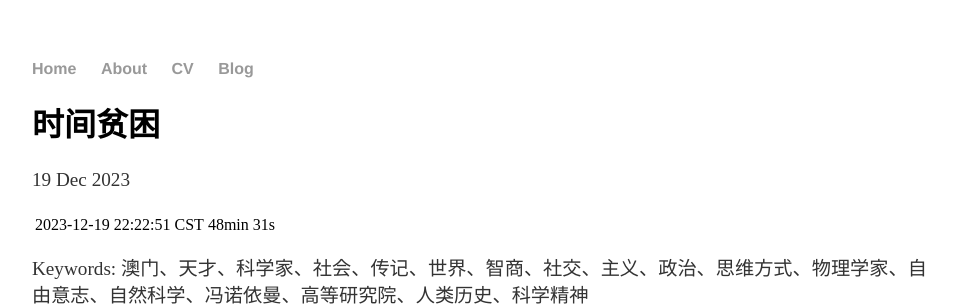
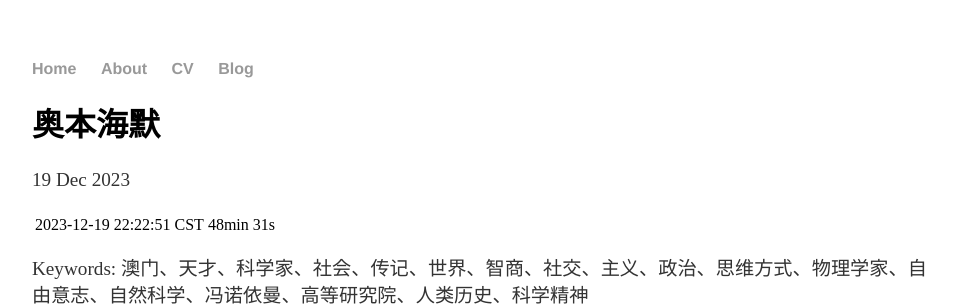
Before and after one commit to kaiagss/kaiagss.github.io, a Jekyll site: the page built from _posts/2023-12-19-Yan-site-launched.md, in a window 1280 px wide and 900 px high. Shown: the top 306 px of the window, without its empty margins (160-1116 px from the left). Built offline with Jekyll 4.4.1, drawn with Linux system fonts in a browser that asks for light colours.

Commit message:
Update 2023-12-19-Yan-site-launched.md

```diff
--- a/_posts/2023-12-19-Yan-site-launched.md
+++ b/_posts/2023-12-19-Yan-site-launched.md
@@ -1,6 +1,6 @@
 ---
 layout: post
-title: "时间贫困"
+title: "奥本海默"
 date: 2023-12-19 Tue
 ---
 
```
